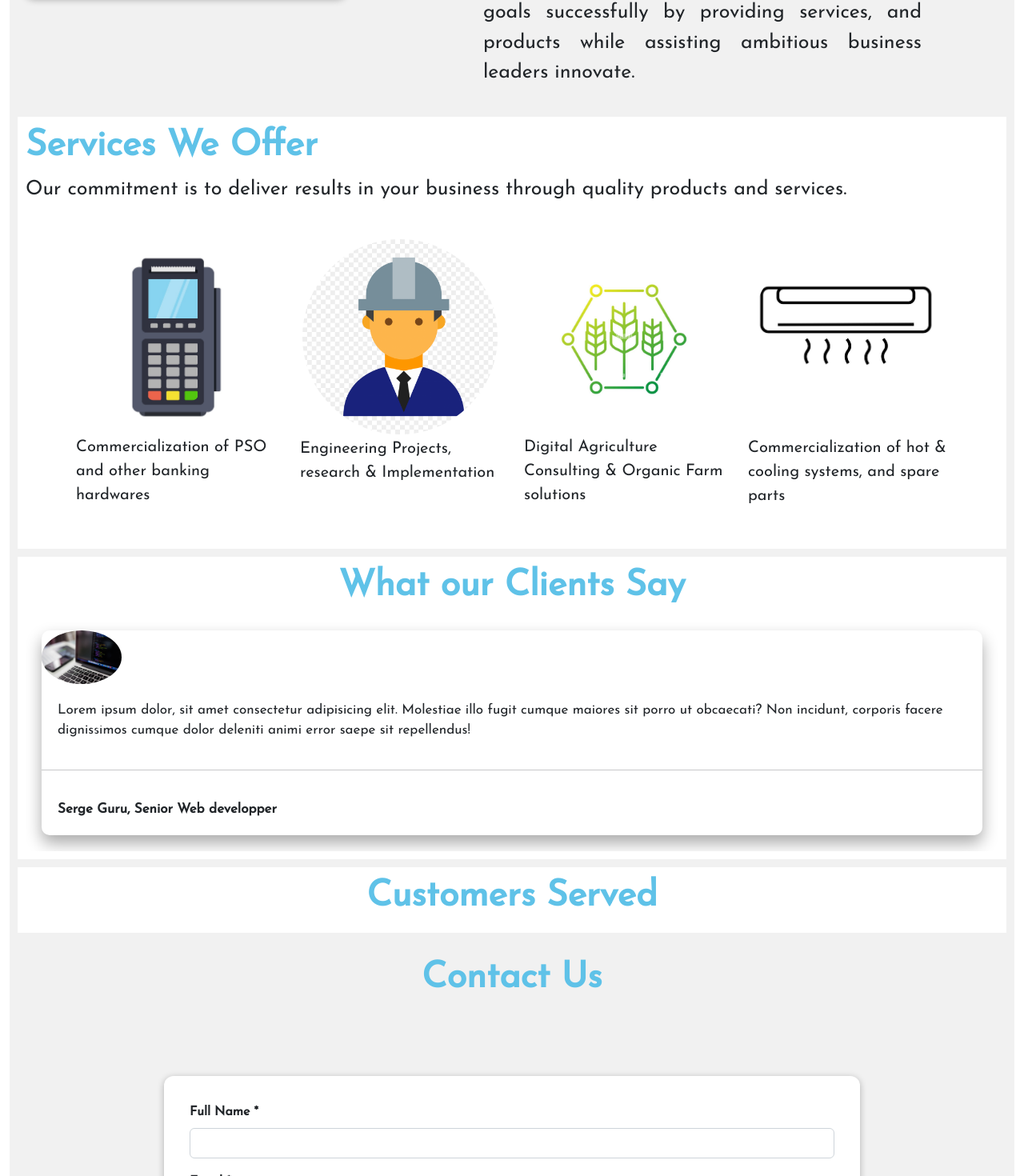
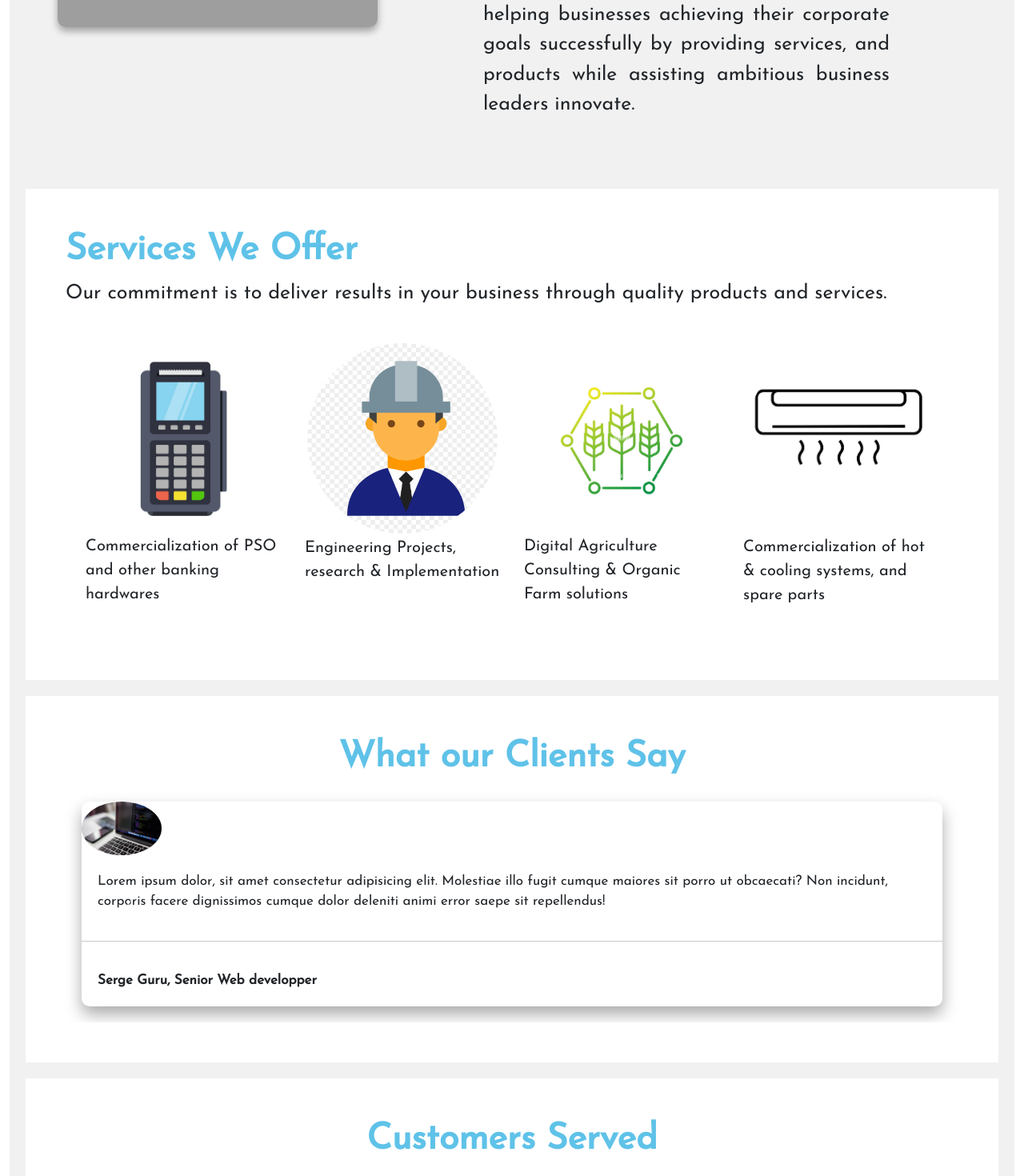
Before and after one commit to iamsergeo22/consult_project, a Vue app: page / in a window 1280 px wide. Shown: the part 1086-2556 px from the top of the page at 80% size. Built offline with nearby package versions, Linux system fonts and the light colour scheme; grey boxes are pictures that could not be loaded.

Commit message:
new-update

```diff
--- a/src/views/HomeView.vue
+++ b/src/views/HomeView.vue
@@ -103,19 +103,19 @@
 <style lang="scss" scoped>
   .body {
     margin: 10px;
-    padding: 10px;
+    padding: 50px;
   }
 
   .service {
-    margin: 10px;
-    padding: 10px;
+    margin: 20px;
+    padding: 50px;
     background-color: white;
 
   }
 
   .paternship {
-    margin: 10px;
-    padding: 10px;
+    margin: 20px;
+    padding: 50px;
     background-color: white;
 
     h3 {
@@ -134,8 +134,8 @@
 
 
   .testimony {
-    margin: 10px;
-    padding: 10px;
+    margin: 20px;
+    padding: 50px;
     background-color: white;
 
     h3 {
```
